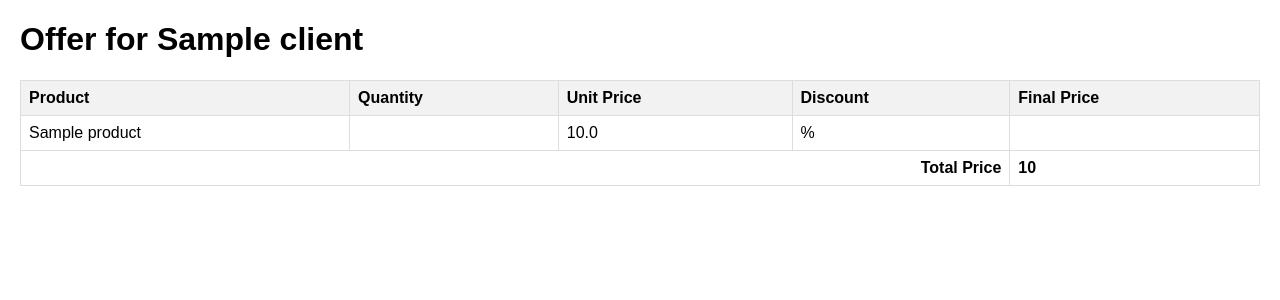
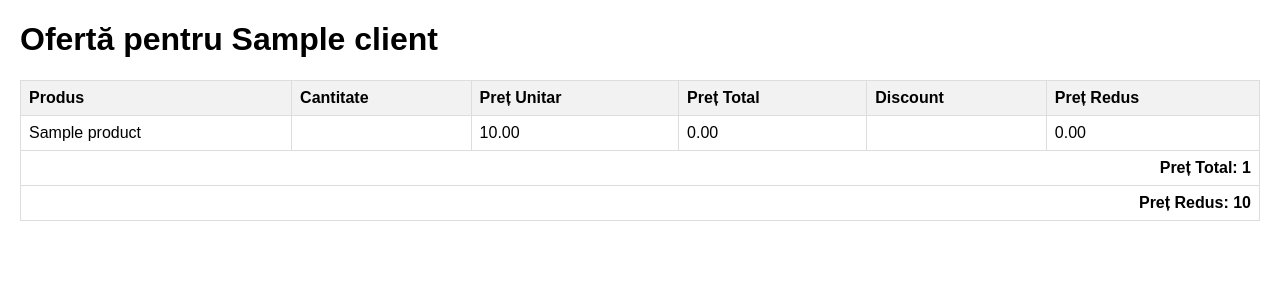
Before and after one commit to rameshiCode/hvac_sales, a Flask app: template server/templates/offer_template.html in a window 1280 px wide. Shown: the top 300 px of the page. Run offline with Flask 3, Linux system fonts and the light colour scheme; tables that the repository leaves empty hold one stand-in row (values such as "Sample post"); the template is opened without the code that fills it: values that come from a table or form of the project are taken from there, most other values are stand-ins (such as "Sample title", 1, 10 or a date in 2020).

Commit message:
motherfuker offer send

```diff
--- a/server/app.py
+++ b/server/app.py
@@ -4,24 +4,97 @@ import os
 import sqlite3
 
 import pandas as pd
-from flask import Flask, jsonify, request, send_file, render_template_string, make_response, render_template
+import pdfkit
+from dotenv import load_dotenv
+from flask import (Flask, Request, jsonify, make_response, redirect,
+                   render_template, render_template_string, request, send_file,
+                   session, url_for)
 from flask_cors import CORS
+from flask_mail import Mail, Message
+from google.oauth2.credentials import Credentials
+from google_auth_oauthlib.flow import Flow
+from googleapiclient.discovery import build
 from models.models import Client, Product, db
 from sqlalchemy import func
-import pdfkit
 
+os.environ['OAUTHLIB_INSECURE_TRANSPORT'] = '1'
+
+load_dotenv()  # This loads the environment variables from .env file
 
 app = Flask(__name__)
+app.secret_key = os.getenv('SECRET_KEY')  # Load secret key from environment variable
+
 BASE_DIR = os.path.abspath(os.path.dirname(__file__))
 app.config['SQLALCHEMY_DATABASE_URI'] = 'sqlite:///' + os.path.join(BASE_DIR, 'instance', 'clients.db')
 app.config['SQLALCHEMY_TRACK_MODIFICATIONS'] = False
 
 db.init_app(app)
-CORS(app, resources={r'/*': {'origins': '*'}})
+CORS(app, resources={r"/*": {"origins": "http://localhost:5173"}})
 
 with app.app_context():
-    # db.drop_all()  # Drop all tables
     db.create_all()
+
+app.config['MAIL_SERVER'] = 'smtp.gmail.com'
+app.config['MAIL_PORT'] = 587
+app.config['MAIL_USE_TLS'] = True
+app.config['MAIL_USE_SSL'] = False
+app.config['MAIL_USERNAME'] = os.getenv('MAIL_USERNAME')
+app.config['MAIL_PASSWORD'] = os.getenv('MAIL_PASSWORD')
+mail = Mail(app)
+
+SCOPES = ['https://www.googleapis.com/auth/gmail.send']
+CLIENT_SECRETS_FILE = 'client_secret_410792550420-qet9eepo4ih2quir69palk19kc3mutgh.apps.googleusercontent.com.json'
+
+
+@app.route('/send_offer', methods=['POST'])
+def send_offer():
+    data = request.json
+    recipient_email = data.get('clientEmail')
+    products = data.get('products')
+    discount = data.get('overallDiscount', 0)
+    discount = 0 if discount == '' else float(discount)
+    # client
+    client_id = data.get('clientId')
+    client_name = Client.query.get_or_404(client_id)
+    client = {'id': client_id, 'name': str(client_name.name).title()}
+    print('8============D')
+    print(f"{discount=} {client_name=}")
+    print('8============D')
+
+    for product in products:
+        product_discount = product["discount"]
+        product_discount = 0.0 if product_discount == '' else float(product_discount)
+        product["price"] = float(product["price"])
+        product['discount'] = product_discount
+        product['total_price'] = round(product["quantity"] * product["price"], 2)
+        product['final_price'] = round(product['total_price'] * (1 - (float(product_discount) / 100)), 2)
+
+    total_price, final_price = calculate_final_price(products, discount)
+
+    # Render the HTML template with data
+    html = render_template(
+        'offer_template.html',
+        client=client,
+        products=products,
+        total_price=total_price,
+        final_price=final_price,
+        overall_discount=discount,
+    )
+
+    msg = Message("Your Special Offer", sender=app.config['MAIL_USERNAME'], recipients=[recipient_email])
+    msg.html = html  # Set the email content to the rendered HTML
+    mail.send(msg)
+
+    return jsonify({"status": "Email sent successfully!"})
+
+def calculate_final_price(products, overall_discount):
+    # Implement your logic to calculate the final price after applying the overall discount
+    total_price = sum(p['price'] for p in products)
+    final_price = total_price * (1 - float(overall_discount) / 100)
+    return round(total_price, 2), round(final_price, 2)
+
+# with app.open_resource("image.png") as fp:
+#     msg.attach("image.png", "image/png", fp.read())
 
 # Routes
 @app.route('/ping', methods=['GET'])
@@ -60,9 +133,10 @@ def get_clients():
 def add_client():
     data = request.json
     new_client = Client(name=data['name'], phone=data['phone'], address=data['address'], email=data['email'])
+    print(new_client)
     db.session.add(new_client)
     db.session.commit()
-    return jsonify({'id': new_client.id, 'name': new_client.name}), 201
+    return jsonify({'id': new_client.id, 'name': new_client.name, 'email': new_client.email}), 201
 
 @app.route('/clients/<int:id>', methods=['PUT'])
 def update_client(id):
@@ -213,32 +287,39 @@ def create_pdf():
 
 @app.route('/generate-offer', methods=['POST'])
 def generate_offer():
+    action = request.args.get('action', 'download')  # Get action type, default is 'download'
     data = request.get_json()
     client_id = data['clientId']
-    overall_discount = float(data.get('overallDiscount', 0))  # Convert to float and provide a default value
+    overall_discount = float(data.get('overallDiscount', 0))
     selected_products = data['products']
 
+    # Fetch client details
     client = Client.query.get_or_404(client_id)
 
-    # Apply individual discounts and calculate final price per product
+    # Calculate final price for each product and the total price
     for product in selected_products:
         product['final_price'] = (product['price'] * (1 - (float(product['discount']) / 100))) * product['quantity']
-
-    # Calculate total price before overall discount
     total_price = sum(p['final_price'] for p in selected_products)
-
-    # Apply overall discount to the sum of final prices
     final_price_after_overall_discount = total_price * (1 - (overall_discount / 100))
 
-    # Render PDF
+    # Render the HTML template with data
     rendered = render_template('offer_template.html', client=client, products=selected_products, total_price=total_price, overall_discount=overall_discount, final_price_after_overall_discount=final_price_after_overall_discount)
 
-    # Generate PDF
+    # Convert HTML to PDF
     pdf = pdfkit.from_string(rendered, False)
-    response = make_response(pdf)
-    response.headers['Content-Type'] = 'application/pdf'
-    response.headers['Content-Disposition'] = 'attachment; filename=offer.pdf'
-    return response
+
+    if action == 'email':
+        subject = f"Offer for {client.name}"
+        recipients = [client.email]
+        message = Message(subject, recipients=recipients, body="Please find attached the offer.")
+        message.attach("offer.pdf", "application/pdf", pdf)
+        mail.send(message)
+        return jsonify({"message": "Offer sent successfully!"}), 200
+    else:
+        response = make_response(pdf)
+        response.headers['Content-Type'] = 'application/pdf'
+        response.headers['Content-Disposition'] = 'attachment; filename=offer.pdf'
+        return response
 
 
 if __name__ == '__main__':
--- a/server/templates/offer_template.html
+++ b/server/templates/offer_template.html
@@ -9,15 +9,16 @@
         }
         table {
             width: 100%;
-            border-collapse: collapse; /* Makes the borders of the cells collapse into one */
+            border-collapse: collapse;
+            border-radius: 7px;
         }
         th, td {
-            border: 1px solid #dddddd; /* Light grey border */
+            border: 1px solid #dddddd;
             text-align: left;
             padding: 8px;
         }
         th {
-            background-color: #f2f2f2; /* Light grey background for headers */
+            background-color: #f2f2f2;
         }
         .total-row th {
             text-align: right;
@@ -26,30 +27,37 @@
         .total-row td {
             font-weight: bold;
         }
+        .pret {
+            font-size: 16px;
+        }
     </style>
 </head>
 <body>
-    <h1>Offer for {{ client.name }}</h1>
+    <h1>Ofertă pentru {{ client.name }}</h1>
     <table>
         <tr>
-            <th>Product</th>
-            <th>Quantity</th>
-            <th>Unit Price</th>
+            <th>Produs</th>
+            <th>Cantitate</th>
+            <th>Preț Unitar</th>
+            <th>Preț Total</th>
             <th>Discount</th>
-            <th>Final Price</th>
+            <th>Preț Redus</th>
         </tr>
         {% for product in products %}
         <tr>
             <td>{{ product.name }}</td>
             <td>{{ product.quantity }}</td>
-            <td>{{ product.price }}</td>
-            <td>{{ product.discount }}%</td>
-            <td>{{ product.final_price }}</td>
+            <td>{{ '%0.2f' | format(product.price|float) }}</td>
+            <td>{{ '%0.2f' | format(product.total_price|float) }}</td>
+            <td>{% if product.discount > 0 %}{{ '%0.2f' | format(product.discount|float) }}%{% endif %}</td>
+            <td>{{ '%0.2f' | format(product.final_price|float) }}</td>
         </tr>
         {% endfor %}
+        <tr class="total-row pret">
+            <th colspan="6">Preț Total: {{ total_price }}</th>
+        </tr>
         <tr class="total-row">
-            <th colspan="4">Total Price</th>
-            <td>{{ final_price_after_overall_discount }}</td>
+            <th colspan="6">Preț Redus: {{ final_price }} </th>
         </tr>
     </table>
 </body>
--- a/vue-project/src/components/ClientManagement.vue
+++ b/vue-project/src/components/ClientManagement.vue
@@ -135,9 +135,11 @@ export default {
     saveClient(clientData) {
       axios.post(`${this.$apiUrl}/clients`, clientData)
         .then(response => {
+          console.log('Client created:', response.data); // Log the response
           if (response.status === 201) {
             const clientId = response.data.id;
-            this.$router.push({ name: 'ProductCategorySelection', params: { clientId }});
+            const clientEmail = response.data.email;
+            this.$router.push({ name: 'ProductCategorySelection', params: { clientId, clientEmail }});
           } else {
             console.error('Unexpected response:', response);
           }
```
Also changed, not shown: vue-project/src/components/ProductCategorySelection.vue (+8 -14 lines), vue-project/src/components/ProductSelection.vue (+63 -39 lines), vue-project/src/router/index.js (+12 -0 lines), 1 other file.
